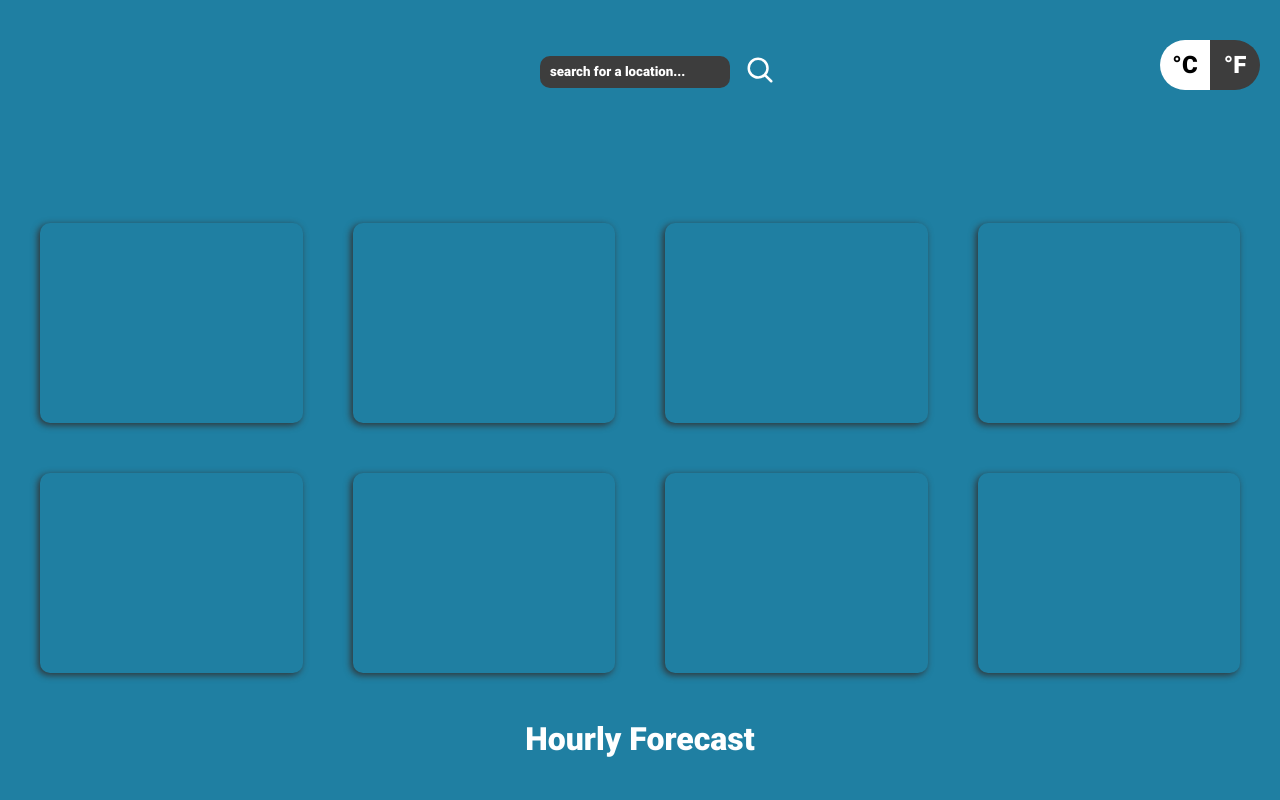
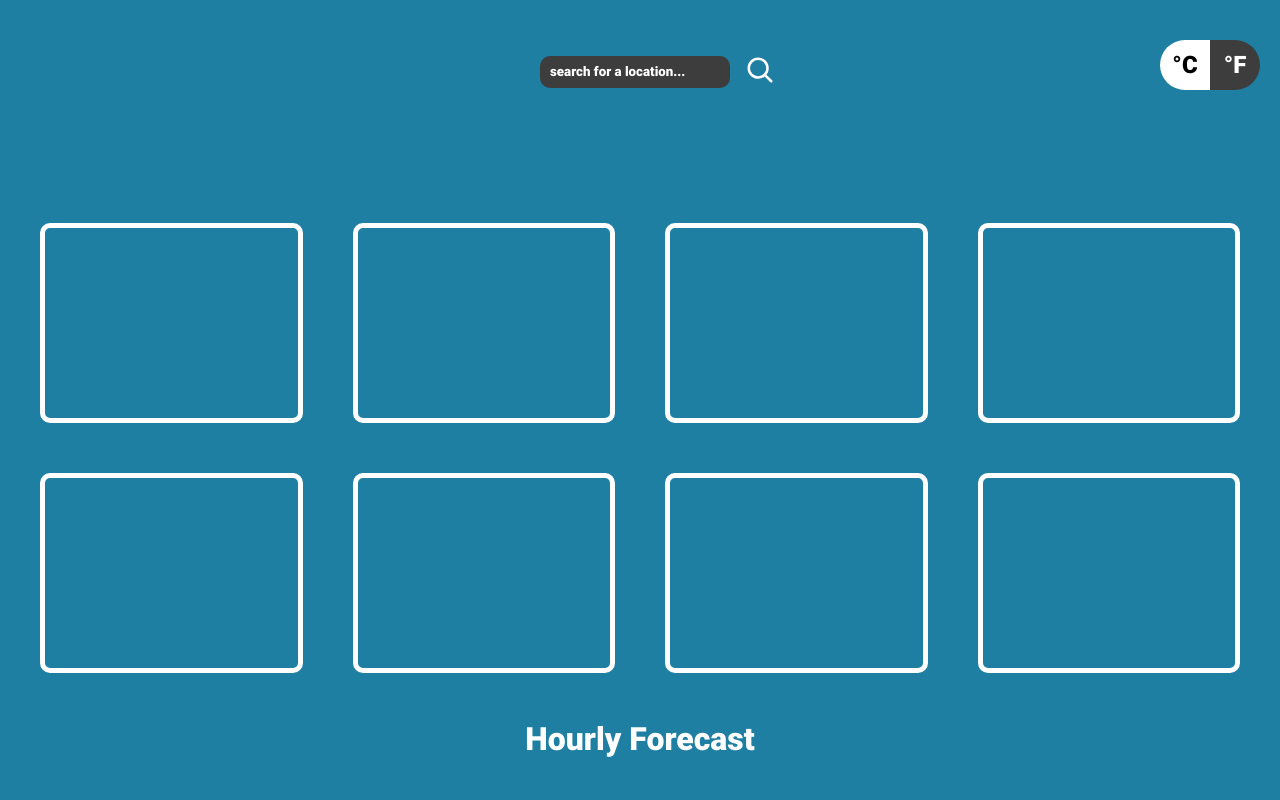
Before and after one commit to leah205/the-weather-app, a website built with webpack: page src/index.html in a window 1280 px wide. Shown: the top 800 px of the page. Built offline with nearby package versions, Linux system fonts and the light colour scheme; no server answers.

Commit message:
change borders

```diff
--- a/src/style.css
+++ b/src/style.css
@@ -278,7 +278,7 @@ button.selected-measurement {
 }
 .current-weather-container div {
     border-radius: 10px;
-    box-shadow: -2px 2px 7px rgb(50, 50, 50);
+    border: 5px solid white;
     color: white;
     border-radius: 10px;
     display: flex;
```
Also changed, not shown: dist/main.bundle.js.
